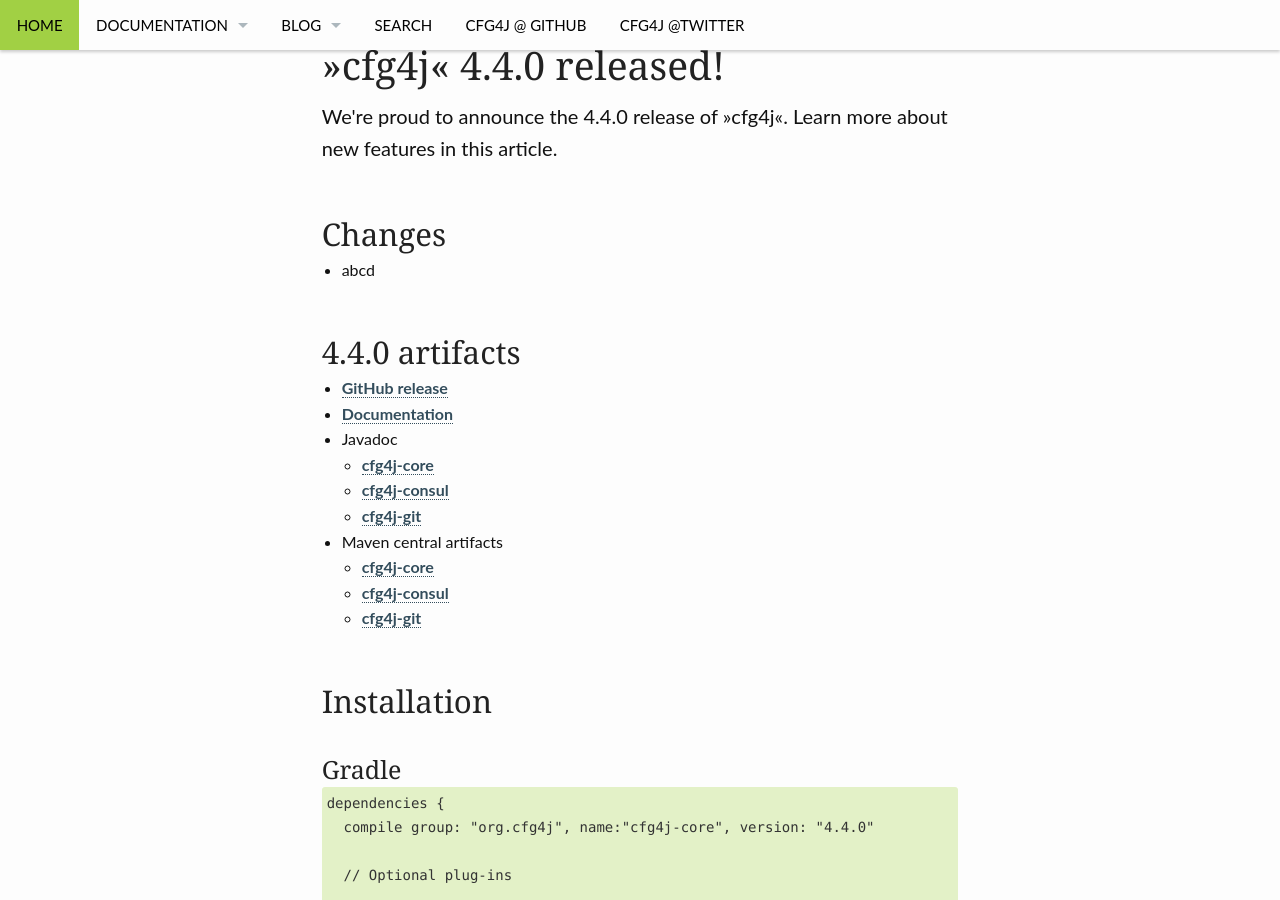
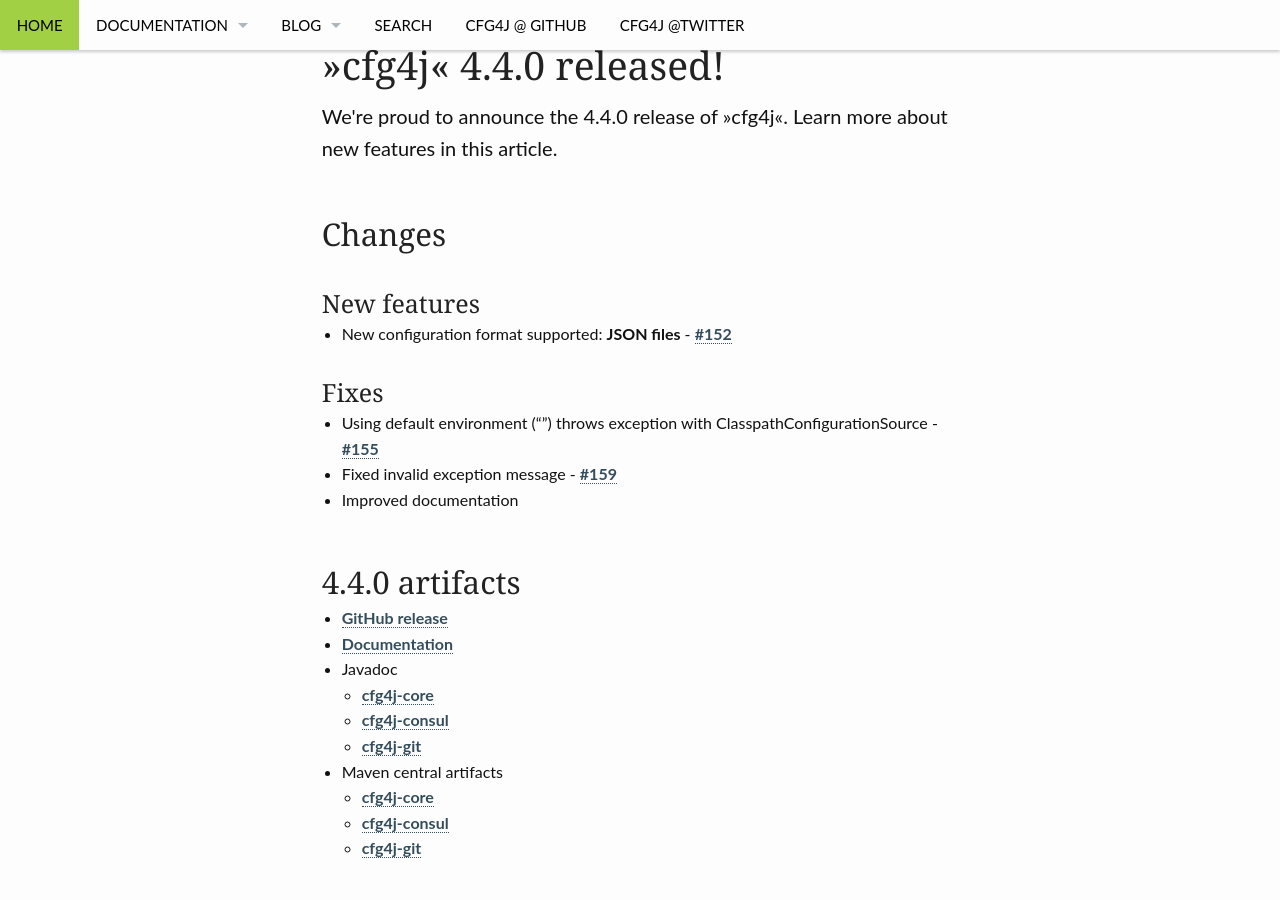
Before and after one commit to cfg4j/cfg4j.github.io, a Jekyll site: the page built from _posts/releases/2016-05-07-release_4_4_0.md, in a window 1280 px wide and 900 px high, scrolled down 317 px. Built offline with Jekyll 4.4.1, drawn with Linux system fonts in a browser that asks for light colours.

Commit message:
release notes for 4.4.0

```diff
--- a/_posts/releases/2016-05-07-release_4_4_0.md
+++ b/_posts/releases/2016-05-07-release_4_4_0.md
@@ -26,4 +26,11 @@
 breadcrumb: true
 ---
 
-* abcd
+### New features
+* New configuration format supported: **JSON files** - [#152](https://github.com/cfg4j/cfg4j/pull/152)
+
+### Fixes
+
+* Using default environment ("") throws exception with ClasspathConfigurationSource - [#155](https://github.com/cfg4j/cfg4j/pull/155)
+* Fixed invalid exception message - [#159](https://github.com/cfg4j/cfg4j/issues/159)
+* Improved documentation
```
